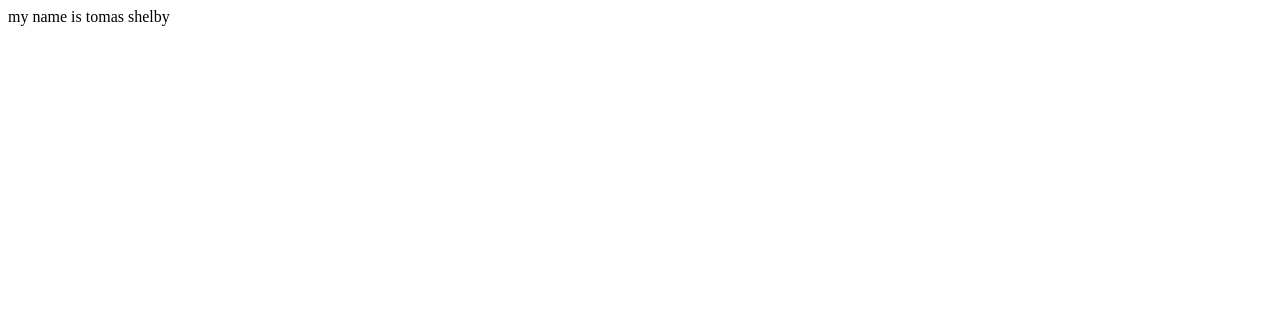
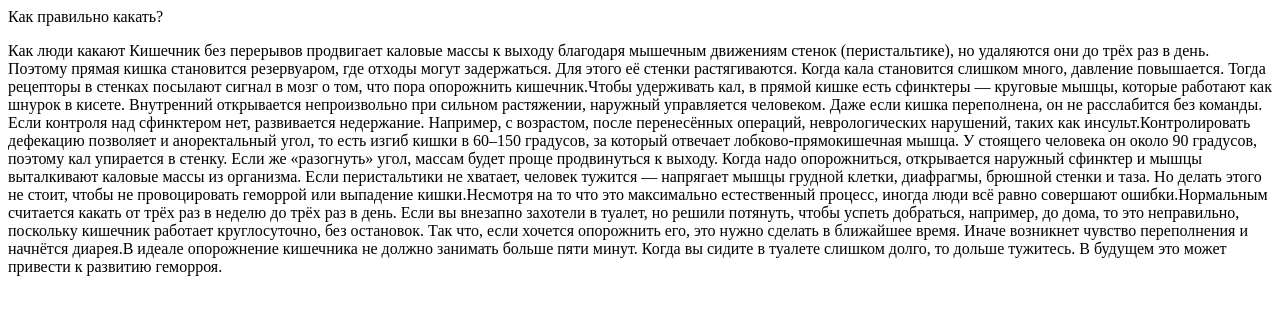
Before and after one commit to SweetHour/WEB, a plain HTML site: page group 2/Kirill 1/index.html in a window 1280 px wide. Drawn offline with Linux system fonts and the light colour scheme.

Commit message:
Update index.html

```diff
--- a/group 2/Kirill 1/index.html
+++ b/group 2/Kirill 1/index.html
@@ -1,11 +1,17 @@
 <!DOCTYPE html>
 <html>
     <head>
+        <meta charset="UTF-8">
         <title>TomasShelby </title>
     </head>
+    <body>
+        <hl>Как правильно какать?</hl>
+        <p>Как люди какают
+            Кишечник без перерывов продвигает каловые массы к выходу благодаря мышечным движениям стенок (перистальтике), но удаляются они до трёх раз в день. Поэтому прямая кишка становится резервуаром, где отходы могут задержаться. Для этого её стенки растягиваются. Когда кала становится слишком много, давление повышается. Тогда рецепторы в стенках посылают сигнал в мозг о том, что пора опорожнить кишечник.Чтобы удерживать кал, в прямой кишке есть сфинктеры — круговые мышцы, которые работают как шнурок в кисете. Внутренний открывается непроизвольно при сильном растяжении, наружный управляется человеком. Даже если кишка переполнена, он не расслабится без команды. Если контроля над сфинктером нет, развивается недержание. Например, с возрастом, после перенесённых операций, неврологических нарушений, таких как инсульт.Контролировать дефекацию позволяет и аноректальный угол, то есть изгиб кишки в 60–150 градусов, за который отвечает лобково‑прямокишечная мышца. У стоящего человека он около 90 градусов, поэтому кал упирается в стенку. Если же «разогнуть» угол, массам будет проще продвинуться к выходу.
 
-    <body>
-        my name is tomas shelby
+            Когда надо опорожниться, открывается наружный сфинктер и мышцы выталкивают каловые массы из организма. Если перистальтики не хватает, человек тужится — напрягает мышцы грудной клетки, диафрагмы, брюшной стенки и таза. Но делать этого не стоит, чтобы не провоцировать геморрой или выпадение кишки.Несмотря на то что это максимально естественный процесс, иногда люди всё равно совершают ошибки.Нормальным считается какать от трёх раз в неделю до трёх раз в день.
+
+            Если вы внезапно захотели в туалет, но решили потянуть, чтобы успеть добраться, например, до дома, то это неправильно, поскольку кишечник работает круглосуточно, без остановок. Так что, если хочется опорожнить его, это нужно сделать в ближайшее время. Иначе возникнет чувство переполнения и начнётся диарея.В идеале опорожнение кишечника не должно занимать больше пяти минут. Когда вы сидите в туалете слишком долго, то дольше тужитесь. В будущем это может привести к развитию геморроя.</p>
 
     </body>
 </html>
```
